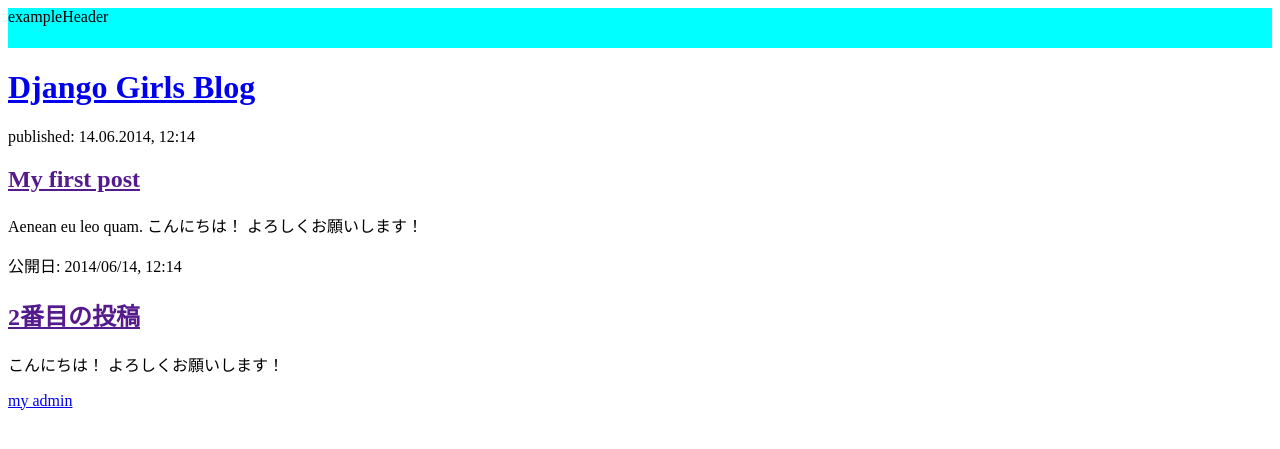
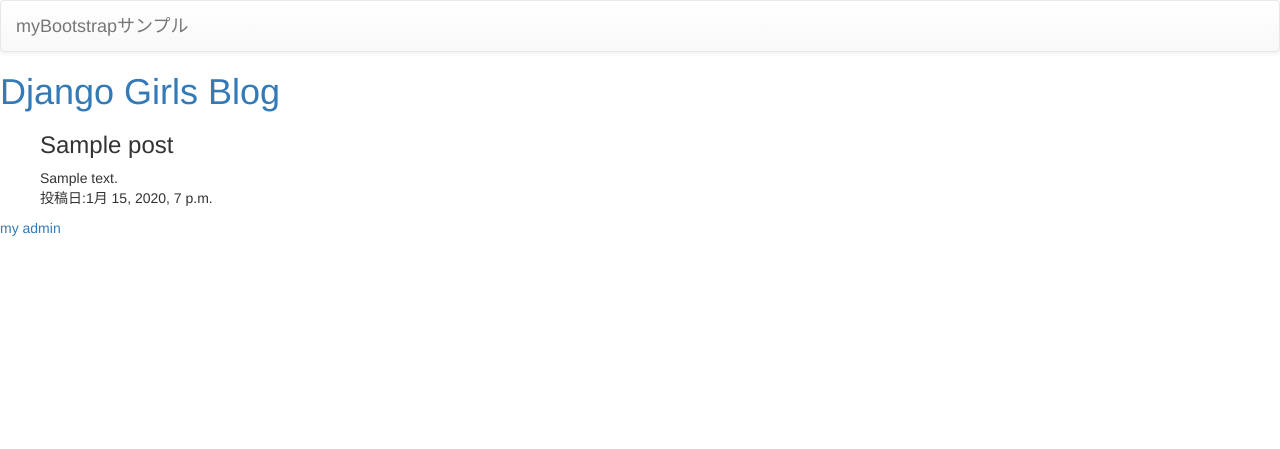
Before and after one commit to ShojiAkifumi/my-first-blog, a Django app: page / in a window 1280 px wide. Shown: the top 449 px of the page. Run offline with Django 3.2, Linux system fonts and the light colour scheme; tables that the repository leaves empty hold one stand-in row (values such as "Sample post"); some libraries are stand-ins or nearby versions.

Commit message:
add posts and header

```diff
--- a/blog/templates/blog/post_list.html
+++ b/blog/templates/blog/post_list.html
@@ -5,25 +5,37 @@
     <meta name="viewport" content="width=device-width, initial-scale=1.0">
     <title>Azukimochi Django Girls blog</title>
 
-    <link href="style.css" rel="stylesheet">
+    <link rel="stylesheet" href="//maxcdn.bootstrapcdn.com/bootstrap/3.2.0/css/bootstrap.min.css">
+    <link rel="stylesheet" href="//maxcdn.bootstrapcdn.com/bootstrap/3.2.0/css/bootstrap-theme.min.css">
 </head>
 <body>
-    <header>exampleHeader</header>
+    <header>
+        <nav class="navbar navbar-default">
+            <div class="container-fluid">
+              <div class="navbar-header">
+                <button type="button" class="navbar-toggle collapsed" data-toggle="collapse" data-target="#navigation">
+                  <span class="icon-bar"></span>
+                  <span class="icon-bar"></span>
+                  <span class="icon-bar"></span>
+                </button>
+                <a class="navbar-brand" href="#">myBootstrapサンプル</a>
+              </div>
+            </div>
+          </nav>
+    </header>
     <main>
         <div>
             <h1><a href="https://tutorial.djangogirls.org/ja/">Django Girls Blog</a></h1>
         </div>
 
         <div>
-            <p>published: 14.06.2014, 12:14</p>
-            <h2><a href="">My first post</a></h2>
-            <p>Aenean eu leo quam. こんにちは！ よろしくお願いします！ </p>
-        </div>
-
-        <div>
-            <p>公開日: 2014/06/14, 12:14</p>
-            <h2><a href="">2番目の投稿</a></h2>
-            <p> こんにちは！ よろしくお願いします！ </p>
+            {% for post in posts %}
+                <ul style="list-style-type: none;">
+                    <li><h3>{{ post.title }}</h3></li>
+                    <li>{{ post.text }}</li>
+                    <li>投稿日:{{ post.published_date }}</li>
+                </ul>
+            {% endfor %}
         </div>
     </main>
     <footer><a href="/admin">my admin</a></footer>
--- a/blog/templates/blog/style.css
+++ /dev/null
@@ -1,6 +0,0 @@
-header {
-    position: relative;
-    width: 100%;
-    height: 40px;
-    background-color: aqua;
-}
--- a/blog/views.py
+++ b/blog/views.py
@@ -1,5 +1,8 @@
 from django.shortcuts import render
+from django.utils import timezone
+from .models import Post
 
 # Create your views here.
 def post_list(request):
-    return render(request, 'blog/post_list.html', {})
+    posts = Post.objects.filter(published_date__lte=timezone.now()).order_by('published_date')
+    return render(request, 'blog/post_list.html', {'posts':posts})
```
